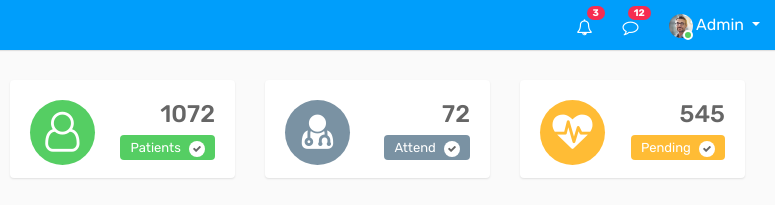
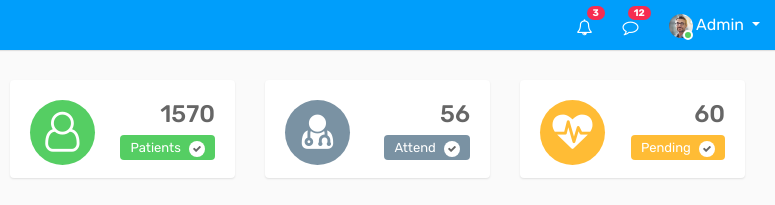
Before and after one commit to faisal95bd/Clinic-Management-Admin-Panel, a plain HTML site: page index.html in a window 1280 px wide. Shown: the top 205 px of the page, 505-1280 px from the left. Drawn offline with Linux system fonts and the light colour scheme.

Commit message:
update index.html

```diff
--- a/index.html
+++ b/index.html
@@ -332,7 +332,7 @@
                         <div class="dash-widget">
                             <span class="dash-widget-bg2"><i class="fa fa-user-o"></i></span>
                             <div class="dash-widget-info text-right">
-                                <h3>1072</h3>
+                                <h3>1570</h3>
                                 <span class="widget-title2">Patients <i class="fa fa-check"
                                         aria-hidden="true"></i></span>
                             </div>
@@ -342,7 +342,7 @@
                         <div class="dash-widget">
                             <span class="dash-widget-bg3"><i class="fa fa-user-md" aria-hidden="true"></i></span>
                             <div class="dash-widget-info text-right">
-                                <h3>72</h3>
+                                <h3>56</h3>
                                 <span class="widget-title3">Attend <i class="fa fa-check" aria-hidden="true"></i></span>
                             </div>
                         </div>
@@ -351,7 +351,7 @@
                         <div class="dash-widget">
                             <span class="dash-widget-bg4"><i class="fa fa-heartbeat" aria-hidden="true"></i></span>
                             <div class="dash-widget-info text-right">
-                                <h3>545</h3>
+                                <h3>60</h3>
                                 <span class="widget-title4">Pending <i class="fa fa-check"
                                         aria-hidden="true"></i></span>
                             </div>
```
